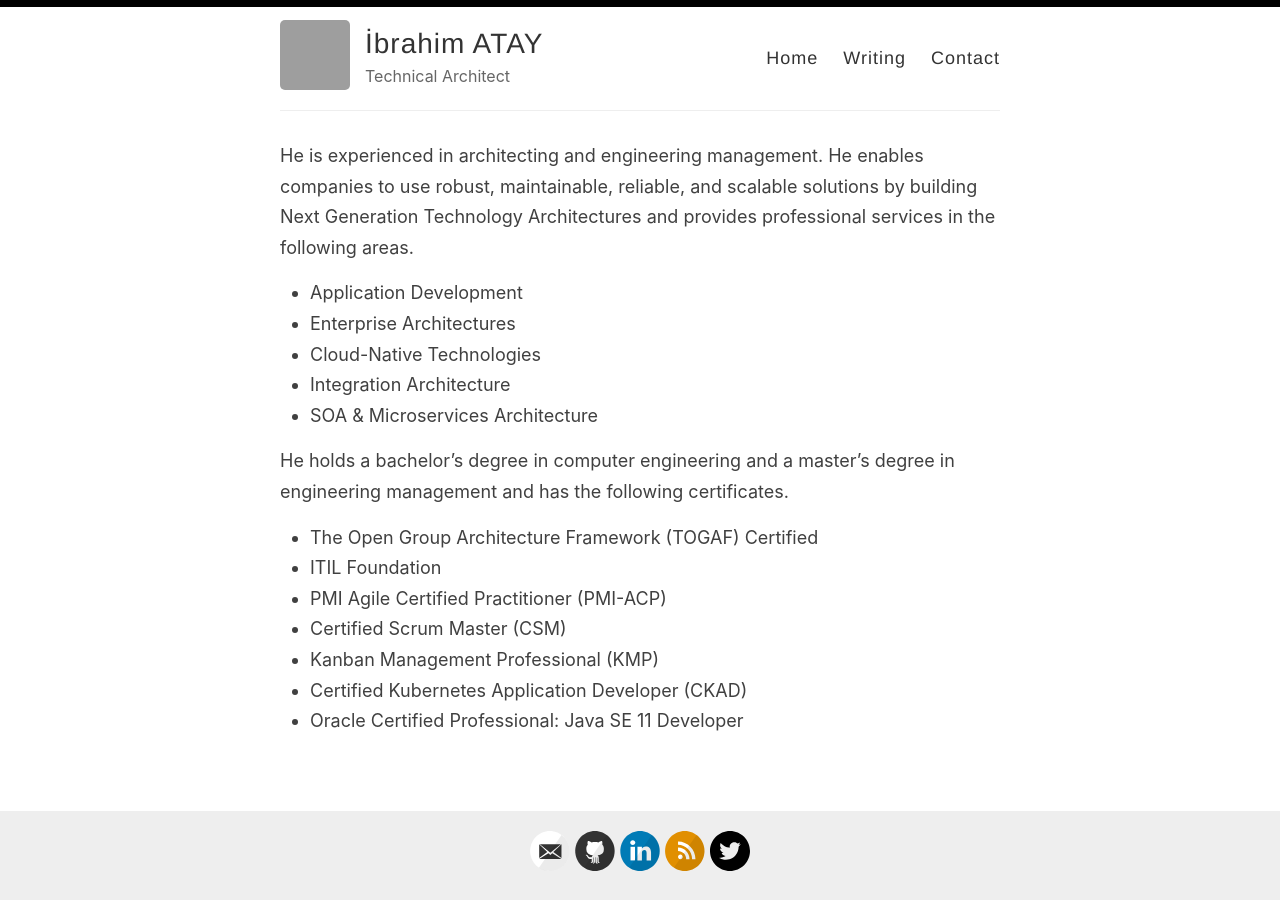
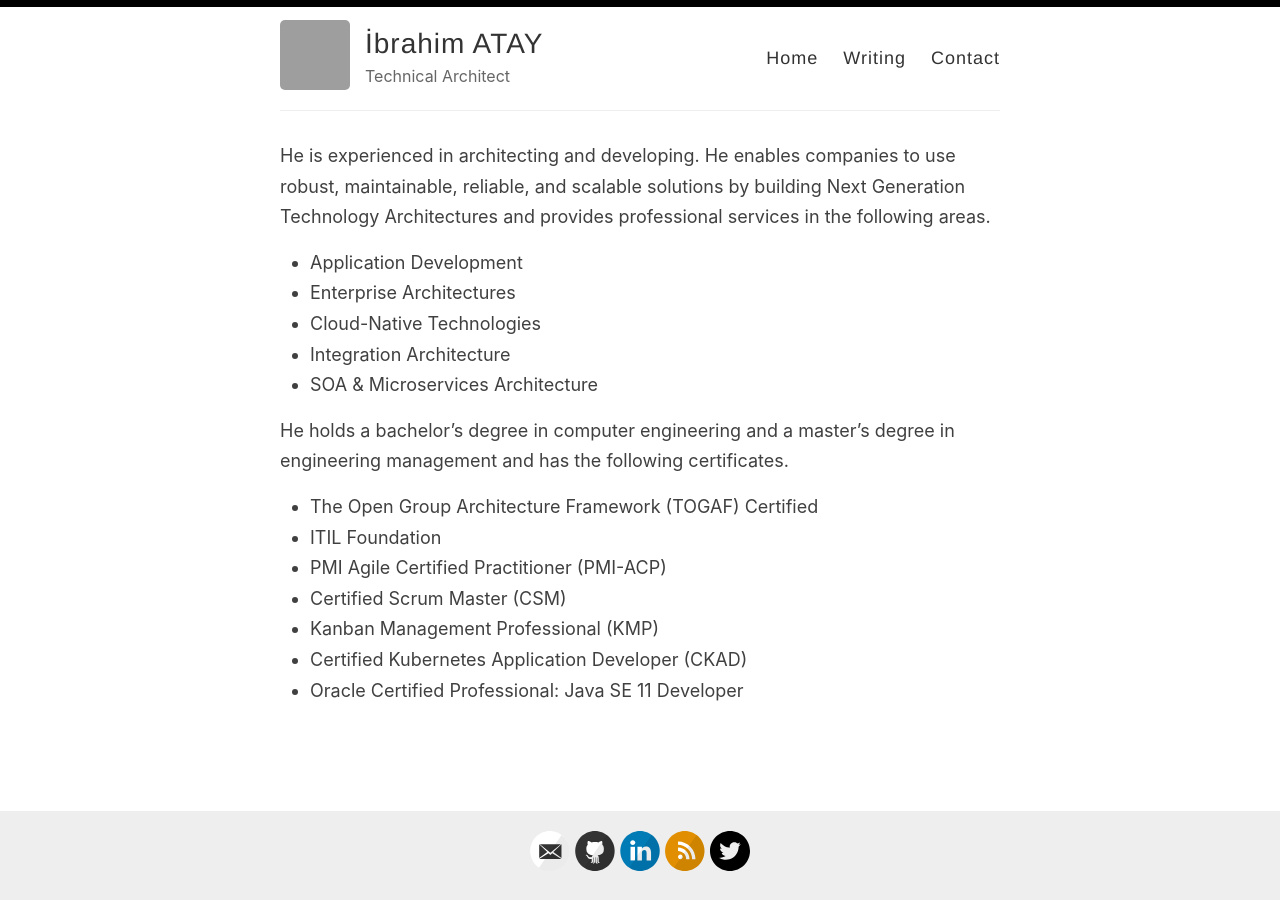
Before and after one commit to ibrahimatay/ibrahimatay.github.io, a Jekyll site: the page built from index.md, in a window 1280 px wide. Built offline with Jekyll 4.4.1, drawn with Linux system fonts in a browser that asks for light colours; grey boxes are pictures that could not be loaded.

Commit message:
Update index.md

```diff
--- a/index.md
+++ b/index.md
@@ -3,7 +3,7 @@
 layout: page
 title:
 ---
-He is experienced in architecting and engineering management. He enables companies to use robust, maintainable, reliable, and scalable solutions by building Next Generation Technology Architectures and provides professional services in the following areas.
+He is experienced in architecting and developing. He enables companies to use robust, maintainable, reliable, and scalable solutions by building Next Generation Technology Architectures and provides professional services in the following areas.
 
 - Application Development
 - Enterprise Architectures
```
